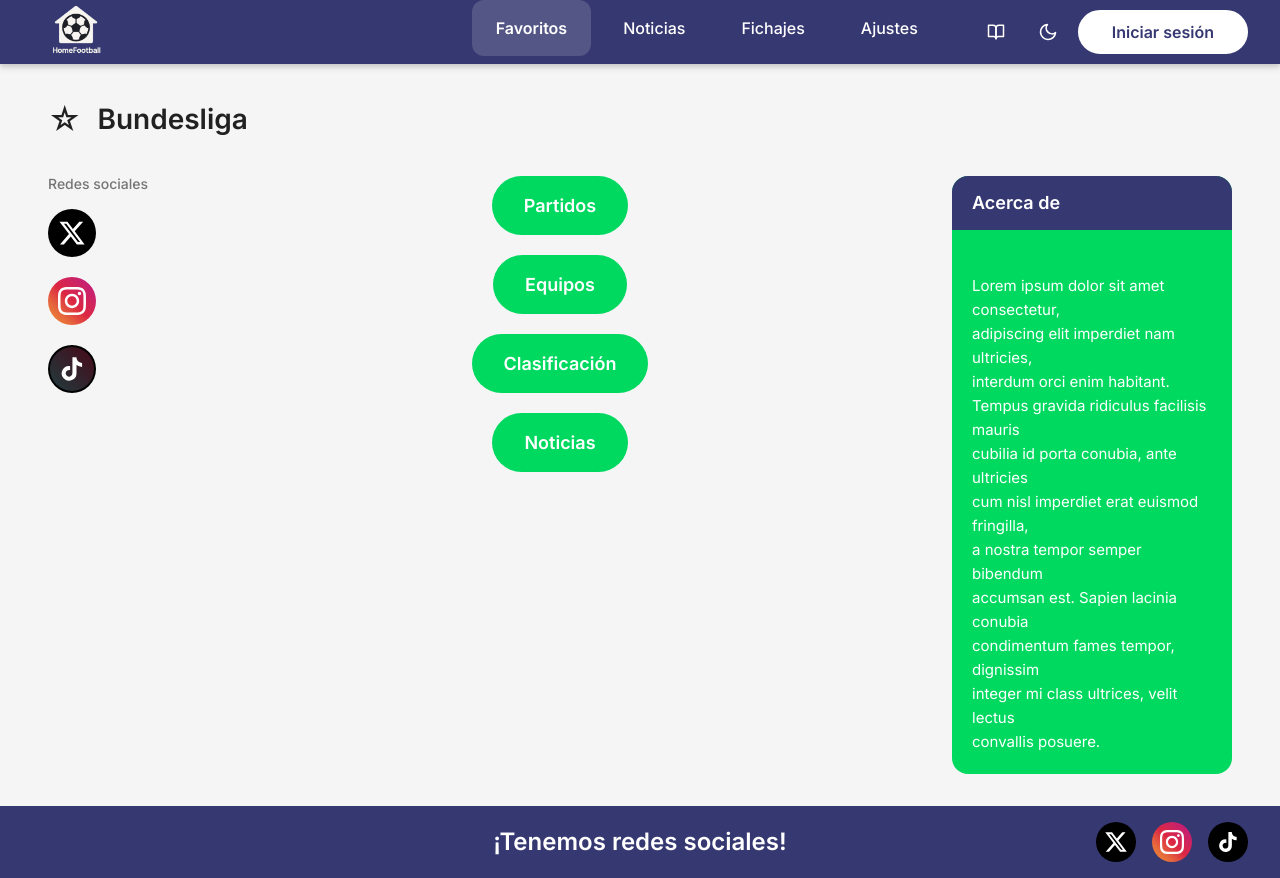
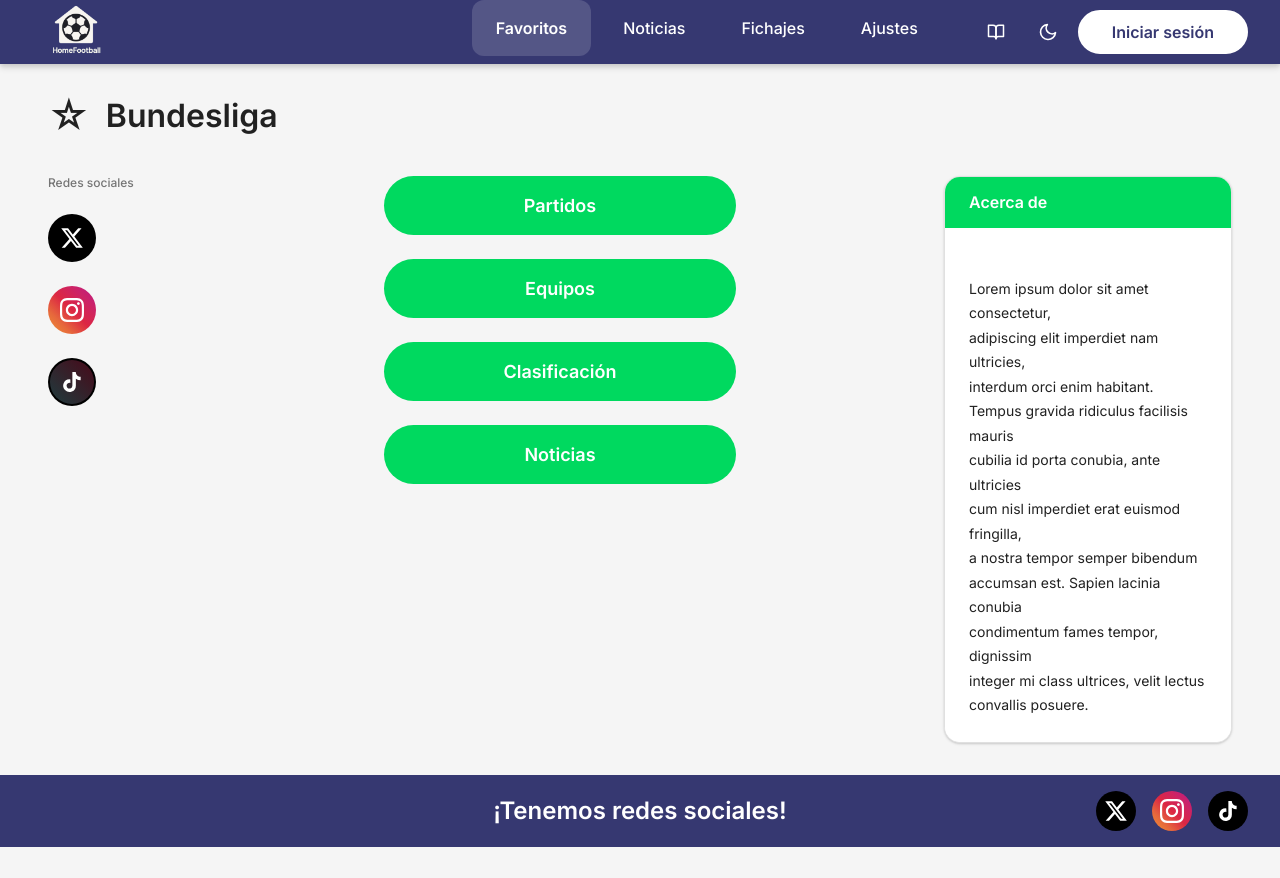
Before and after one commit to Fjrg0309/homefootball, an Angular app in the folder frontend/: page /liga/bundesliga in a window 1280 px wide. After the commit the page ends 847 px from the top, so only its background shows below. Built offline with nearby package versions, Linux system fonts and the light colour scheme.

Commit message:
Errores solucionados

```diff
--- a/frontend/src/app/pages/league-detail/league-detail.scss
+++ b/frontend/src/app/pages/league-detail/league-detail.scss
@@ -1,5 +1,6 @@
 // =============================================
 // League Detail Page - Mobile-First Responsive
+// Sistema de espaciado base 8px
 // =============================================
 
 @use '../../../styles/01-tools/mixins' as *;
@@ -7,60 +8,56 @@
 .league-detail {
   min-height: calc(100vh - 160px);
   background-color: var(--color-primary);
-  padding: 1rem;
+  padding: var(--spacing-2); // 16px
 
   @include tablet {
-    padding: 1.5rem 2rem;
+    padding: var(--spacing-3) var(--spacing-4); // 24px 32px
   }
 
   @include desktop {
-    padding: 2rem 3rem;
+    padding: var(--spacing-4) var(--spacing-6); // 32px 48px
   }
 
   // =============================================
   // CONTAINER
   // =============================================
   &__container {
-    max-width: 1200px;
+    max-width: 75rem; // 1200px
     margin: 0 auto;
   }
 
   // =============================================
-  // HEADER
+  // HEADER - Título con estrella
   // =============================================
   &__header {
     display: flex;
     align-items: center;
-    gap: 0.75rem;
-    margin-bottom: 1.5rem;
+    gap: var(--spacing-2); // 16px
+    margin-bottom: var(--spacing-4); // 32px
 
     @include tablet {
-      gap: 1rem;
-      margin-bottom: 2rem;
+      margin-bottom: var(--spacing-5); // 40px
     }
   }
 
   &__icon {
-    font-size: 1.5rem;
+    font-size: var(--spacing-4); // 32px - Estrella más grande
     color: var(--color-text);
+    line-height: 1;
 
     @include tablet {
-      font-size: 2rem;
+      font-size: var(--spacing-5); // 40px
     }
   }
 
   &__title {
-    font-size: 1.25rem;
+    font-size: var(--font-size-lg); // 24px
     font-weight: var(--font-weight-semibold);
     color: var(--color-text);
     margin: 0;
 
-    @include mobile {
-      font-size: 1.5rem;
-    }
-
     @include tablet {
-      font-size: 1.75rem;
+      font-size: var(--font-size-xl); // 32px
     }
   }
 
@@ -69,7 +66,7 @@
   // =============================================
   &__layout {
     display: grid;
-    gap: 1.5rem;
+    gap: var(--spacing-3); // 24px
 
     // Mobile: stack vertical
     grid-template-columns: 1fr;
@@ -80,22 +77,23 @@
 
     // Tablet: 2 columnas
     @include tablet {
-      grid-template-columns: 100px 1fr;
+      grid-template-columns: 7rem 1fr; // 112px columna social
       grid-template-areas:
         "social content"
         "social about";
-      gap: 2rem;
+      gap: var(--spacing-4); // 32px
     }
 
-    // Desktop: 3 columnas como en la imagen
+    // Desktop: 3 columnas como en el wireframe
     @include desktop {
-      grid-template-columns: 120px 1fr 280px;
+      grid-template-columns: 8rem 1fr 18rem; // 128px | flexible | 288px
       grid-template-areas: "social content about";
-      gap: 2rem;
+      gap: var(--spacing-5); // 40px
       align-items: start;
     }
   }
 
+  // =============================================
   // =============================================
   // SIDEBAR IZQUIERDO - REDES SOCIALES
   // =============================================
@@ -104,26 +102,27 @@
   }
 
   &__social-title {
-    font-size: 0.875rem;
+    font-size: var(--font-size-sm); // 12px
     font-weight: var(--font-weight-medium);
     color: var(--color-text-secondary);
-    margin: 0 0 1rem;
+    margin: 0 0 var(--spacing-2); // 0 0 16px
     text-align: center;
 
     @include tablet {
       text-align: left;
+      margin-bottom: var(--spacing-3); // 24px
     }
   }
 
   &__social-links {
     display: flex;
-    gap: 1rem;
+    gap: var(--spacing-2); // 16px
     justify-content: center;
 
     @include tablet {
       flex-direction: column;
       align-items: flex-start;
-      gap: 1.25rem;
+      gap: var(--spacing-3); // 24px
     }
   }
 
@@ -131,9 +130,9 @@
     display: flex;
     align-items: center;
     justify-content: center;
-    width: 48px;
-    height: 48px;
-    border-radius: 50%;
+    width: var(--spacing-6); // 48px
+    height: var(--spacing-6); // 48px
+    border-radius: var(--radius-full);
     color: white;
     transition: transform var(--transition-base) var(--transition-ease),
                 box-shadow var(--transition-base) var(--transition-ease);
@@ -159,7 +158,7 @@
         content: '';
         position: absolute;
         inset: 2px;
-        border-radius: 50%;
+        border-radius: var(--radius-full);
         background: linear-gradient(45deg, #69C9D0, #EE1D52);
         opacity: 0.3;
       }
@@ -168,6 +167,8 @@
     svg {
       position: relative;
       z-index: 1;
+      width: var(--spacing-3); // 24px
+      height: var(--spacing-3); // 24px
     }
   }
 
@@ -176,15 +177,24 @@
   // =============================================
   &__content {
     grid-area: content;
+    display: flex;
+    align-items: center;
   }
 
   &__nav {
     display: flex;
     flex-direction: column;
-    gap: 1rem;
+    gap: var(--spacing-2); // 16px
+    width: 100%;
 
     @include tablet {
-      gap: 1.25rem;
+      gap: var(--spacing-3); // 24px
+      max-width: 25rem; // 400px - Ancho máximo para los botones
+      margin: 0 auto;
+    }
+
+    @include desktop {
+      max-width: 22rem; // 352px
     }
   }
 
@@ -192,33 +202,29 @@
     display: flex;
     align-items: center;
     justify-content: center;
-    padding: 1rem 2rem;
+    width: 100%; // Ocupar todo el ancho disponible
+    padding: var(--spacing-2) var(--spacing-4); // 16px 32px
     background-color: var(--color-accent);
     color: white;
-    font-size: 1rem;
+    font-size: var(--font-size-md); // 16px
     font-weight: var(--font-weight-semibold);
     text-decoration: none;
-    border-radius: 9999px; // Pill shape
+    border-radius: var(--radius-full); // Pill shape
     transition: background-color var(--transition-base) var(--transition-ease),
                 transform var(--transition-base) var(--transition-ease),
                 box-shadow var(--transition-base) var(--transition-ease);
-    min-height: 48px; // Touch target
+    min-height: var(--spacing-6); // 48px - Touch target mínimo
 
     @include tablet {
-      padding: 1.25rem 2.5rem;
-      font-size: 1.125rem;
-    }
-
-    @include desktop {
-      padding: 1rem 2rem;
-      max-width: 320px;
-      margin: 0 auto;
+      padding: var(--spacing-2) var(--spacing-5); // 16px 40px
+      font-size: 1.125rem; // 18px
+      min-height: 3.5rem; // 56px
     }
 
     &:hover {
       background-color: var(--color-accent-hover);
       transform: translateY(-2px);
-      box-shadow: 0 4px 12px rgba(0, 217, 95, 0.3);
+      box-shadow: 0 var(--spacing-1) var(--spacing-2) rgba(0, 217, 95, 0.3);
     }
 
     &:active {
@@ -231,47 +237,49 @@
   // =============================================
   &__about {
     grid-area: about;
-    background-color: var(--color-accent);
-    border-radius: var(--radius-lg);
+    background-color: var(--color-secundary);
+    border-radius: var(--radius-lg); // 16px
     overflow: hidden;
+    box-shadow: var(--shadow-sm);
+    border: var(--border-thin) solid var(--color-neutral-300);
 
     @include desktop {
       position: sticky;
-      top: 100px;
+      top: 6.5rem; // 104px
     }
   }
 
   &__about-title {
-    background-color: var(--color-header);
-    color: var(--color-header-text);
-    padding: 0.75rem 1rem;
+    background-color: var(--color-accent); // Verde como en el wireframe
+    color: white;
+    padding: var(--spacing-1) var(--spacing-2); // 8px 16px
     margin: 0;
-    font-size: 1rem;
+    font-size: var(--font-size-md); // 16px
     font-weight: var(--font-weight-semibold);
 
     @include tablet {
-      padding: 1rem 1.25rem;
-      font-size: 1.125rem;
+      padding: var(--spacing-2) var(--spacing-3); // 16px 24px
     }
   }
 
   &__about-content {
-    padding: 1rem;
+    padding: var(--spacing-2); // 16px
+    background-color: var(--color-secundary);
 
     @include tablet {
-      padding: 1.25rem;
+      padding: var(--spacing-3); // 24px
     }
   }
 
   &__about-text {
-    color: white;
-    font-size: 0.875rem;
-    line-height: 1.6;
+    color: var(--color-text);
+    font-size: var(--font-size-sm); // 12px
+    line-height: var(--line-height-relaxed); // 1.75
     margin: 0;
     white-space: pre-line;
 
     @include tablet {
-      font-size: 0.9375rem;
+      font-size: 0.875rem; // 14px
     }
   }
 }
```
